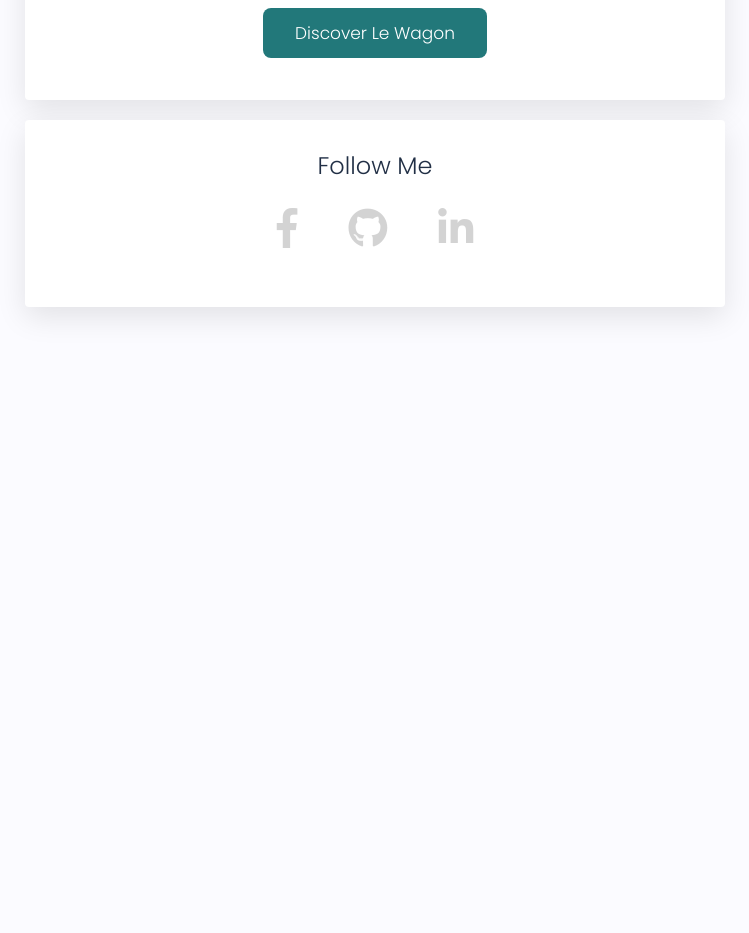
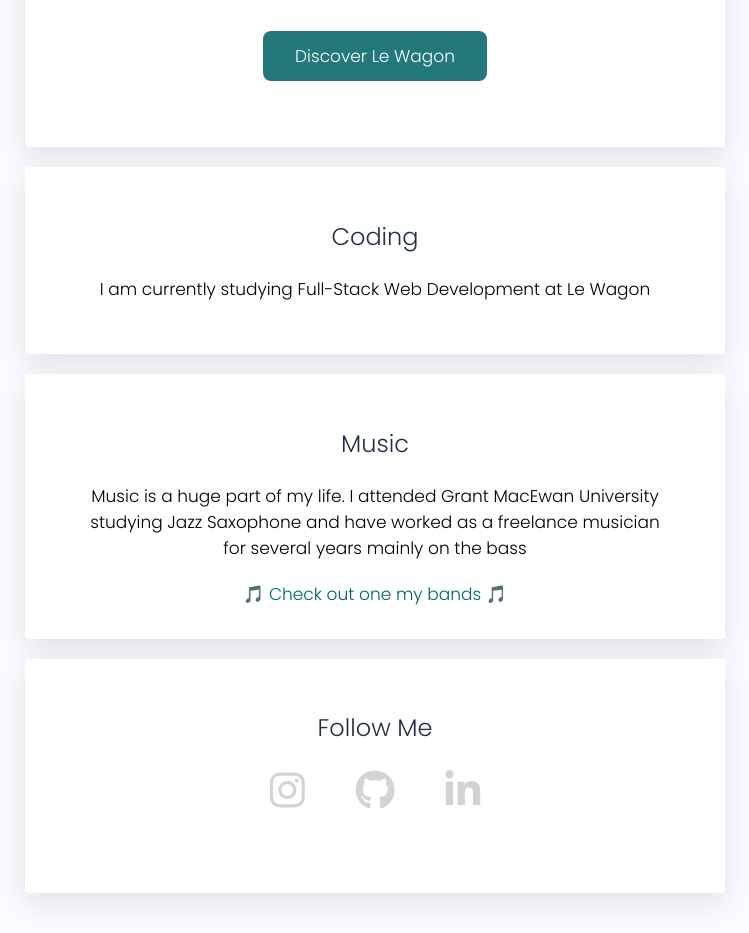
Before and after one commit to jordannadroj/profile, a plain HTML site: page index.html in a window 1280 px wide. Shown: the part 415-1348 px from the top of the page, without its empty margins (265-1014 px from the left). Before the commit the page ends 800 px from the top, so only its background shows below. Drawn offline with Linux system fonts and the light colour scheme.

Commit message:
added content and links that work

```diff
--- a/index.html
+++ b/index.html
@@ -22,17 +22,30 @@
     <p>I love coding 👨🏻‍💻, music 🎷, and ice-hockey 🏒. I come from the cold north of Canada 🍁</p>
 
     <div class="button-blue">
-      <a href="#">Discover Le Wagon</a>
+      <a href="https://www.lewagon.com/" target="_blank">Discover Le Wagon</a>
     </div>
+  </div>
+
+  <div class="card">
+    <h2>Coding</h2>
+    <br>
+    <p>I am currently studying Full-Stack Web Development at Le Wagon</p>
+  </div>
+
+  <div class="card">
+    <h2>Music</h2>
+    <br>
+    <p>Music is a huge part of my life. I attended Grant MacEwan University studying Jazz Saxophone and have worked as a freelance musician for several years mainly on the bass</p>
+    <a class="link-music" href="https://www.youtube.com/watch?v=XzM13QFDrGU&t=393s&ab_channel=Zembaaaaa" target="_blank">🎵 Check out one my bands 🎵</a>
   </div>
 
   <div class="card">
     <h2>Follow Me</h2>
 
     <ul class="list-inline">
-      <li><a href="#"><i class="fab fa-facebook-f"></i></a></li>
-      <li><a href="#"><i class="fab fa-github"></i></i></a></li>
-      <li><a href="#"><i class="fab fa-linkedin-in"></i></a></li>
+      <li><a href="https://www.instagram.com/__jordan_nadroj__/" target="_blank"><i class="fab fa-instagram"></i></a></li>
+      <li><a href="https://github.com/jordannadroj" target="_blank"><i class="fab fa-github"></i></i></a></li>
+      <li><a href="https://www.linkedin.com/in/jordan-siemens/" target="_blank"><i class="fab fa-linkedin-in"></i></a></li>
     </ul>
   </div>
 </div>
--- a/style.css
+++ b/style.css
@@ -37,6 +37,7 @@ h1 {
 p {
   text-align: center;
   margin: 20px;
+  color: black;
 }
 
 h2 {
@@ -74,11 +75,19 @@ a {
 
 .card {
   background-color: white;
-  padding: 8px;
+  padding: 32px;
   box-shadow: 0px 10px 30px rgba(0,0,0,0.1);
   border-radius: 4px;
   margin: 20px 0px;
   text-align: center;
+}
+
+.link-music {
+  color: #006466;
+}
+
+.link-music:hover {
+  color: black;
 }
 
 .list-inline > li {
```
